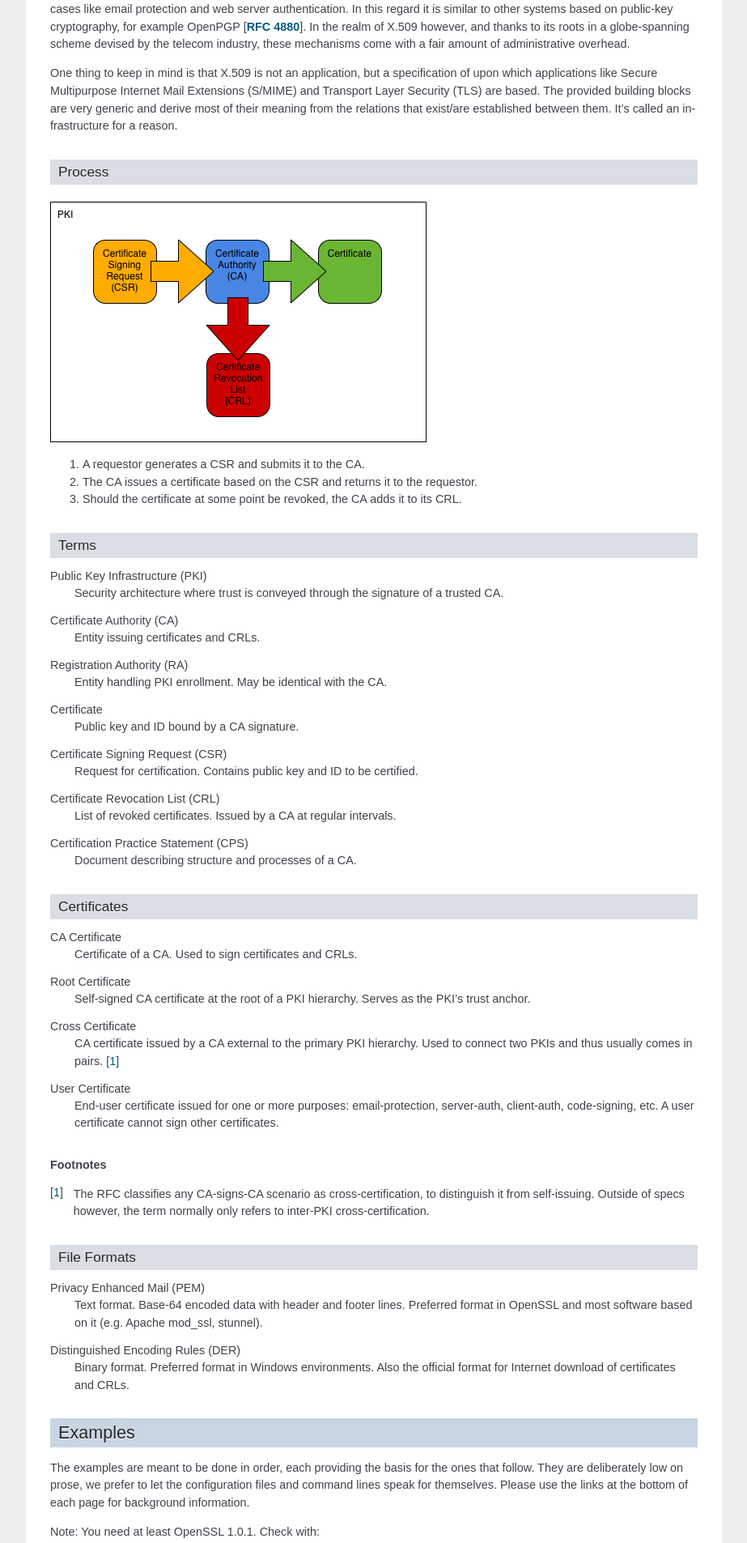
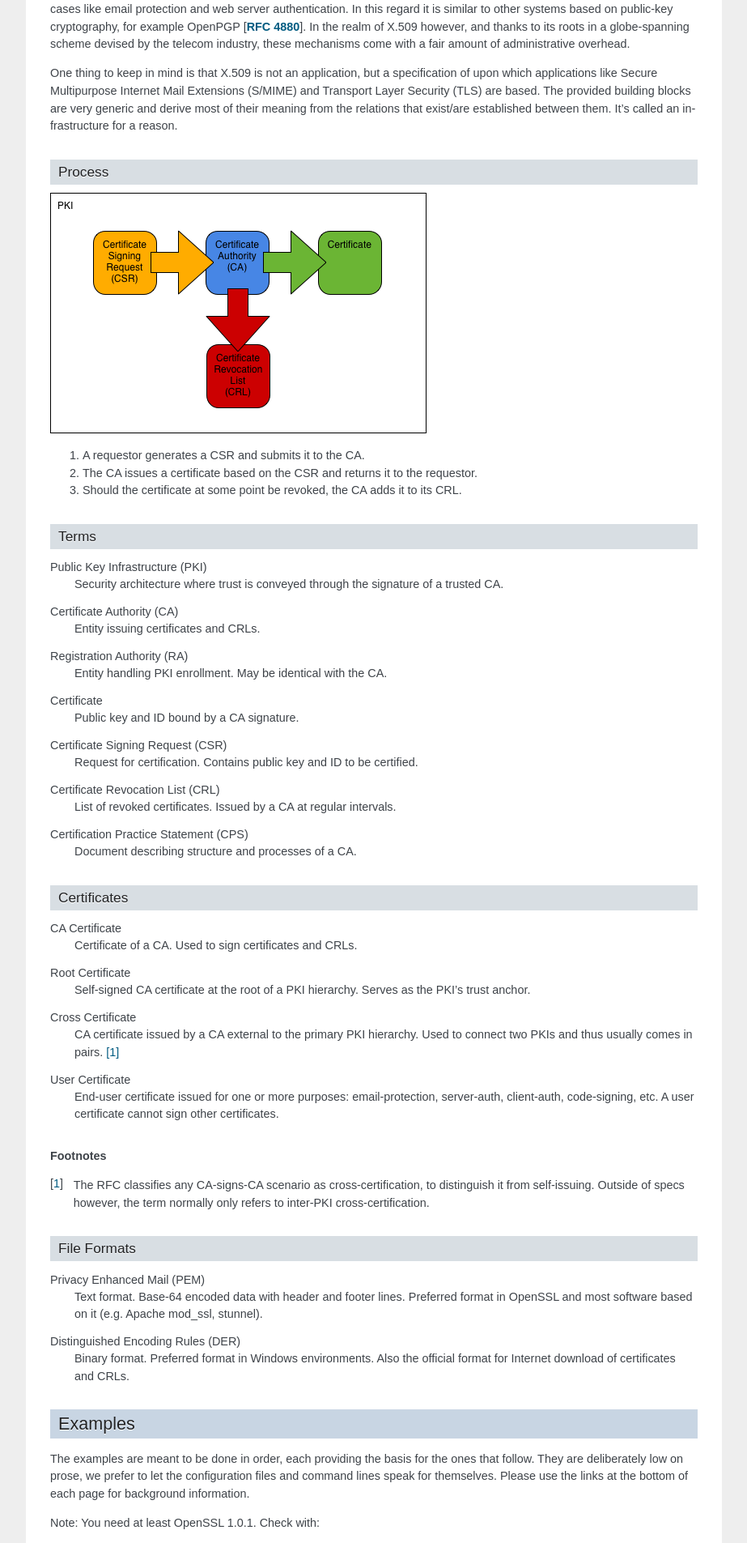
Before and after one commit to mrwiora/pki-tutorial, a Sphinx documentation site: the page built from docs/index.rst, in a window 1280 px wide. Shown: the part 530-2435 px from the top of the page at 81% size, without its empty margins (218-1141 px from the left). Built offline with Sphinx 7.4.7, drawn with Linux system fonts in a browser that asks for light colours.

Commit message:
Update spacing around images.

```diff
--- a/docs/_static/nature-plus.css
+++ b/docs/_static/nature-plus.css
@@ -28,11 +28,13 @@
     margin-top: 1em;
 }
 
-div img {
-    margin-top: 0.75em;
+div#process img {
+    margin-top: 0.5em;
+    margin-bottom: 0.5em;
 }
 
 div#layout img {
+    margin-top: 0.75em;
     margin-bottom: 0.5em;
 }
 
@@ -48,14 +50,9 @@
 }
 
 div.sphinxsidebar ul {
-    margin-right: 8px;
+    margin-right: 6px;
 }
 
 div.sphinxsidebar p {
-    padding-right: 8px;
+    padding-right: 6px;
 }
-
-div#searchbox form.search {
-    /*line-height: 25px;*/
-    /*font-size: 18px;*/
-}
```
